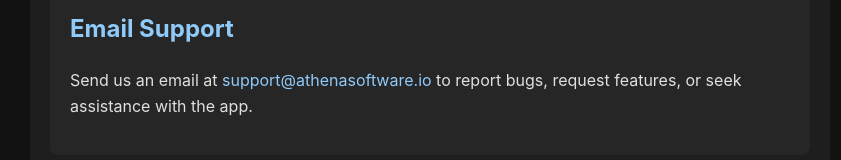
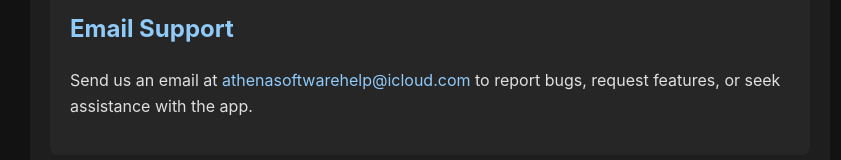
Before and after one commit to davidrhb/simpletimeactivitytracker-support, a plain HTML site: page support.html in a window 1280 px wide. Shown: the part 300-460 px from the top of the page, without its empty margins (210-1051 px from the left). Drawn offline with Linux system fonts and the light colour scheme.

Commit message:
Updated support email

```diff
--- a/support.html
+++ b/support.html
@@ -78,7 +78,8 @@
 
         <div class="contact-option">
             <h2>Email Support</h2>
-            <p>Send us an email at <a href="mailto:support@athenasoftware.io">support@athenasoftware.io</a> to report
+            <p>Send us an email at <a href="mailto:athenasoftwarehelp@icloud.com">athenasoftwarehelp@icloud.com</a> to
+                report
                 bugs, request features, or seek assistance with the app.</p>
         </div>
 
```
